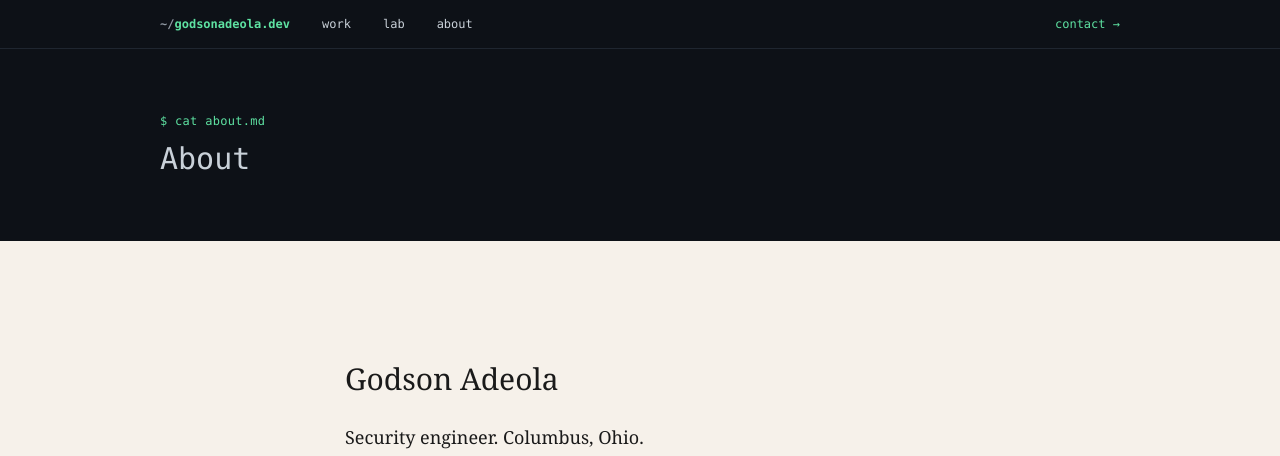
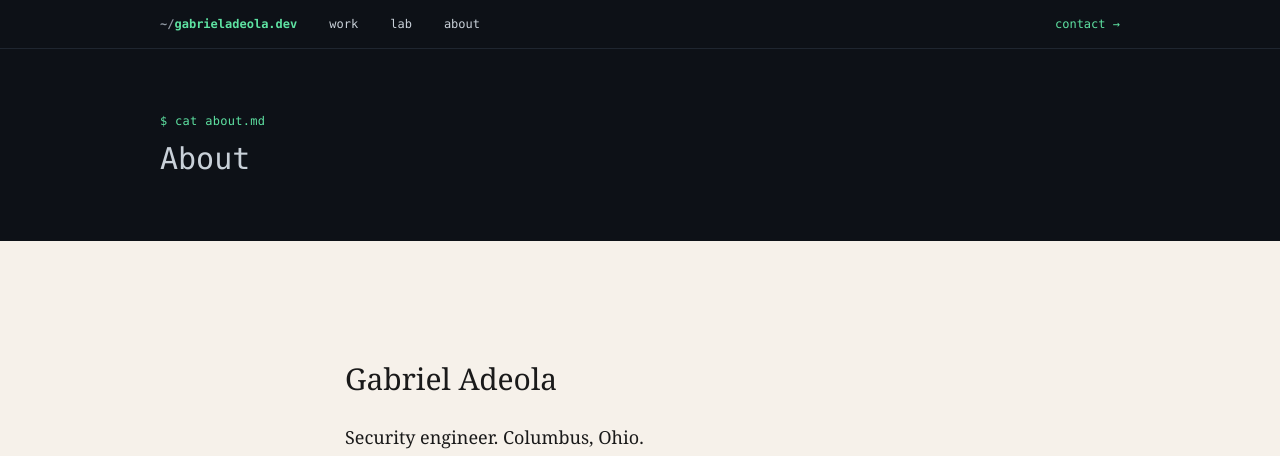
Before and after one commit to Godson90/portfolio, a Next.js app: page /about in a window 1280 px wide. Shown: the top 456 px of the page. Built offline with nearby package versions, Linux system fonts and the light colour scheme.

Commit message:
rename: Godson → Gabriel across site copy + domain placeholder

```diff
--- a/app/layout.tsx
+++ b/app/layout.tsx
@@ -4,13 +4,13 @@ import { SiteFooter } from '@/components/ui/SiteFooter'
 import './globals.css'
 
 export const metadata: Metadata = {
-  metadataBase: new URL('https://godsonadeola.dev'),
-  title: { default: 'godsonadeola.dev', template: '%s · godsonadeola.dev' },
+  metadataBase: new URL('https://gabrieladeola.dev'),
+  title: { default: 'gabrieladeola.dev', template: '%s · gabrieladeola.dev' },
   description: 'Security engineer in Columbus, Ohio. I build production-grade tooling that real teams actually use.',
   openGraph: {
     type: 'website',
-    siteName: 'godsonadeola.dev',
-    title: 'godsonadeola.dev',
+    siteName: 'gabrieladeola.dev',
+    title: 'gabrieladeola.dev',
     description: 'Security engineer in Columbus, Ohio.',
   },
   twitter: { card: 'summary' },
--- a/app/sitemap.ts
+++ b/app/sitemap.ts
@@ -1,7 +1,7 @@
 import type { MetadataRoute } from 'next'
 import { listWork } from '@/lib/mdx'
 
-const BASE = 'https://godsonadeola.dev'
+const BASE = 'https://gabrieladeola.dev'
 
 export default function sitemap(): MetadataRoute.Sitemap {
   const now = new Date()
--- a/components/ui/SiteFooter.tsx
+++ b/components/ui/SiteFooter.tsx
@@ -3,7 +3,7 @@ export function SiteFooter() {
   return (
     <footer className="mt-auto border-t border-border-dark">
       <div className="max-w-wide mx-auto px-8 py-6 text-xs text-text-dark-mute flex items-center justify-between">
-        <span>© {year} Godson Adeola</span>
+        <span>© {year} Gabriel Adeola</span>
         <span>
           <span className="text-text-dark-dim">// </span>
           built with Next.js + Vercel
--- a/components/ui/SiteNav.tsx
+++ b/components/ui/SiteNav.tsx
@@ -5,7 +5,7 @@ export function SiteNav() {
     <nav className="border-b border-border-dark">
       <div className="max-w-wide mx-auto px-8 py-4 flex items-center gap-8 text-xs">
         <Link href="/" className="text-accent-dark font-semibold no-underline hover:no-underline">
-          <span className="text-text-dark-mute">~/</span>godsonadeola.dev
+          <span className="text-text-dark-mute">~/</span>gabrieladeola.dev
         </Link>
         <Link href="/work" className="text-text-dark no-underline hover:text-accent-dark">work</Link>
         <Link href="/lab" className="text-text-dark no-underline hover:text-accent-dark">lab</Link>
--- a/content/about.mdx
+++ b/content/about.mdx
@@ -2,7 +2,7 @@
 title: About
 ---
 
-## Godson Adeola
+## Gabriel Adeola
 
 Security engineer. Columbus, Ohio.
 
```
